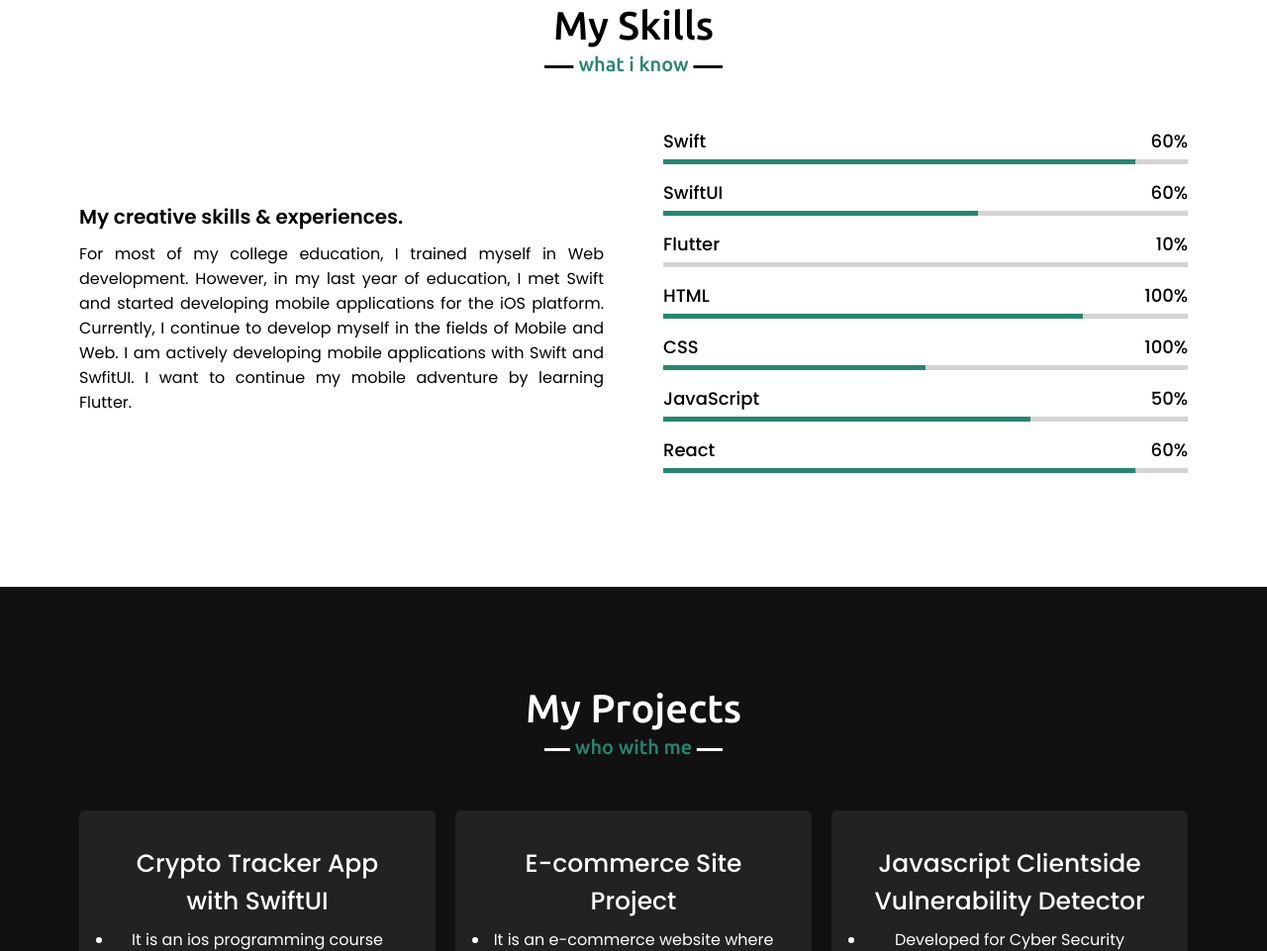
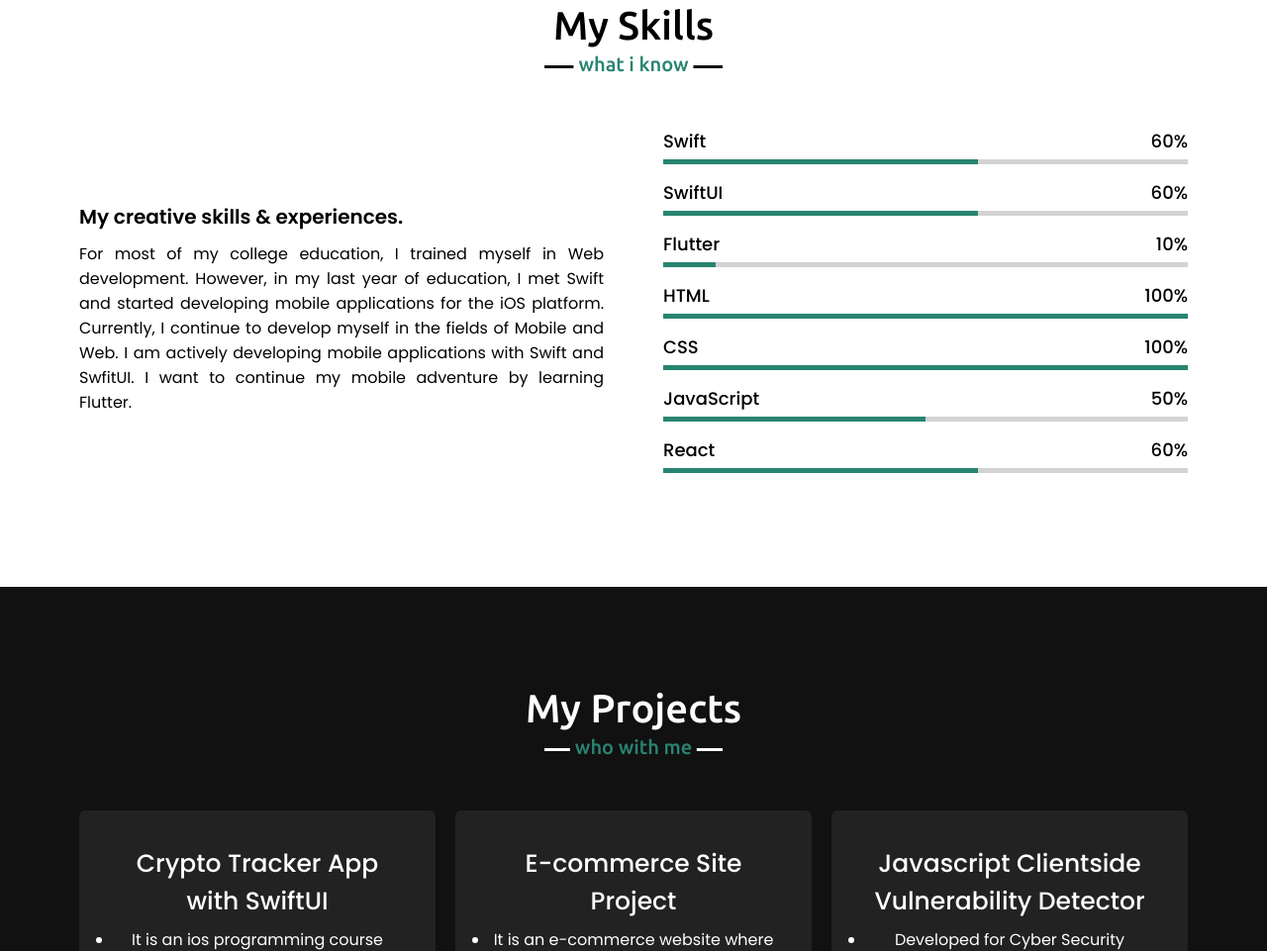
Before and after one commit to denizcanbeytas/My-Own-Portfolio-Page, a plain HTML site: page index.html in a window 1280 px wide. Shown: the part 2212-3173 px from the top of the page at 99% size. Drawn offline with nearby package versions, Linux system fonts and the light colour scheme.

Commit message:
CssUpdated
CssUpdated

```diff
--- a/style.css
+++ b/style.css
@@ -363,19 +363,22 @@ section .title::after{
     background: #288470;
 }
 .skills-content .right .html::before{
-    width: 90%;
+    width: 60%;
 }
 .skills-content .right .css::before{
     width: 60%;
 }
 .skills-content .right .js::before{
-    width: 80%;
+    width: 100%;
 }
 .skills-content .right .php::before{
+    width: 100%;
+}
+.skills-content .right .mysql::before{
     width: 50%;
 }
-.skills-content .right .mysql::before{
-    width: 70%;
+.skills-content .right .flutter::before{
+    width: 10%;
 }
 
 /* teams section styling */
```
